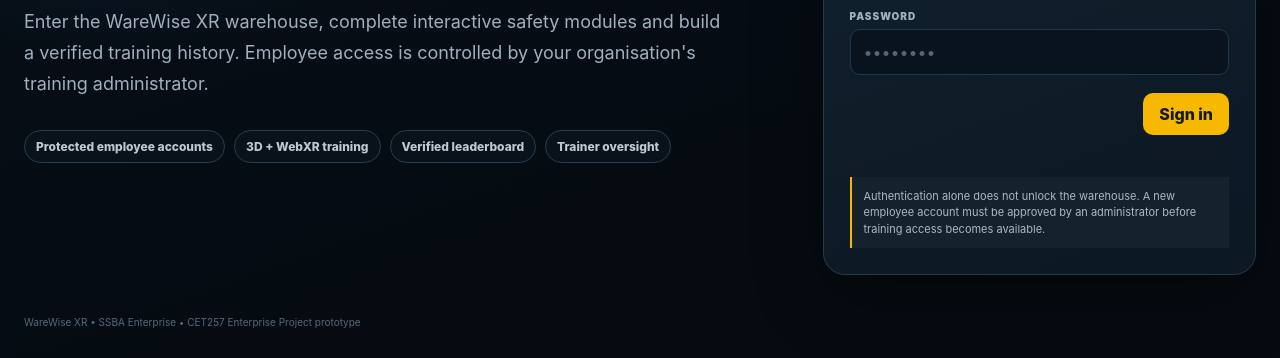
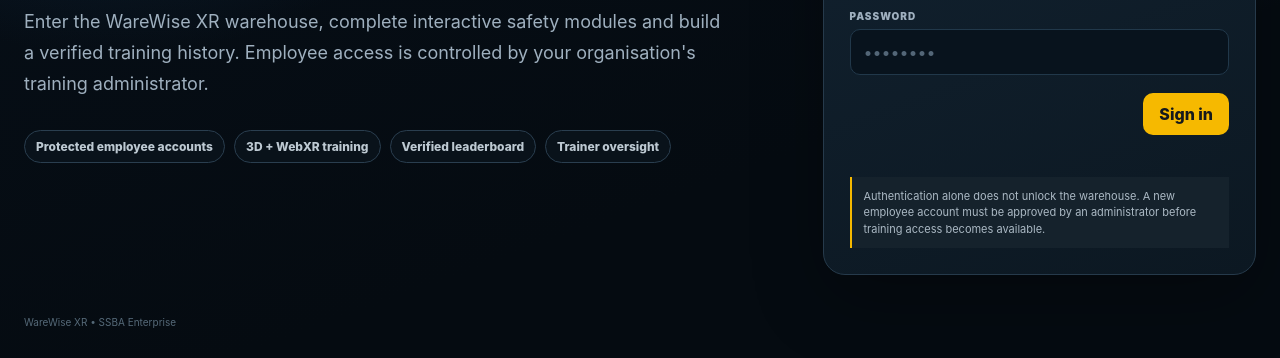
Before and after one commit to awnish04/WareWise-XR, a website: page index.html in a window 1280 px wide. Shown: the part 442-800 px from the top of the page. Drawn offline with Linux system fonts and the light colour scheme.

Commit message:
Login page Updated

```diff
--- a/index.html
+++ b/index.html
@@ -74,7 +74,7 @@
           must be approved by an administrator before training access becomes available.</div>
       </section>
     </main>
-    <footer class="login-foot">WareWise XR • SSBA Enterprise • CET257 Enterprise Project prototype</footer>
+    <footer class="login-foot">WareWise XR • SSBA Enterprise</footer>
   </div>
   <script src="/js/auth.js"></script>
 </body>
```
